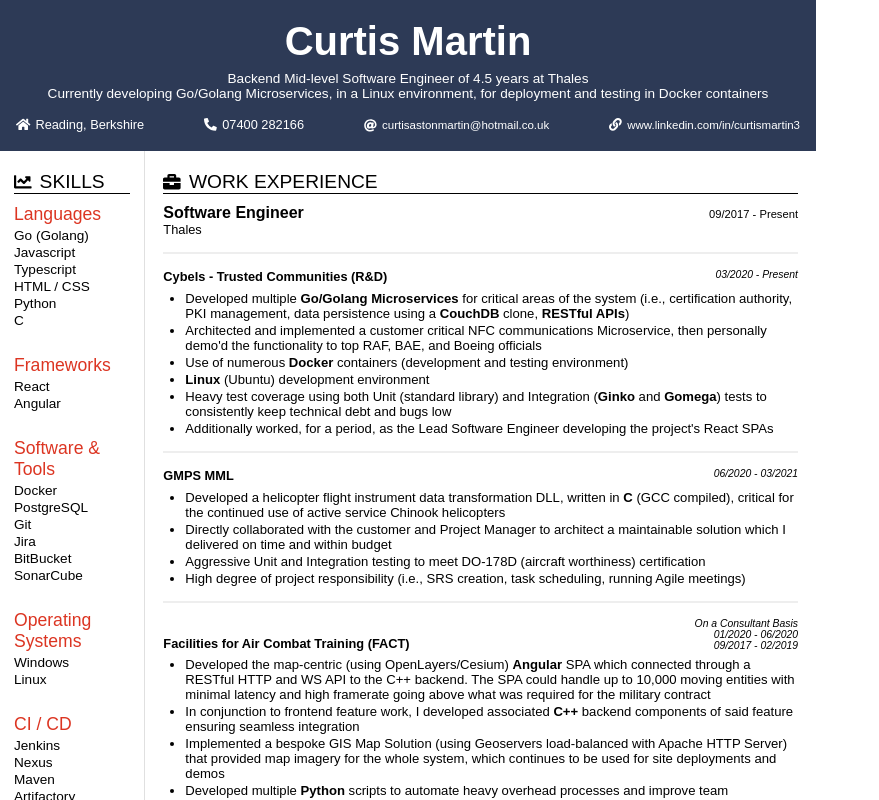
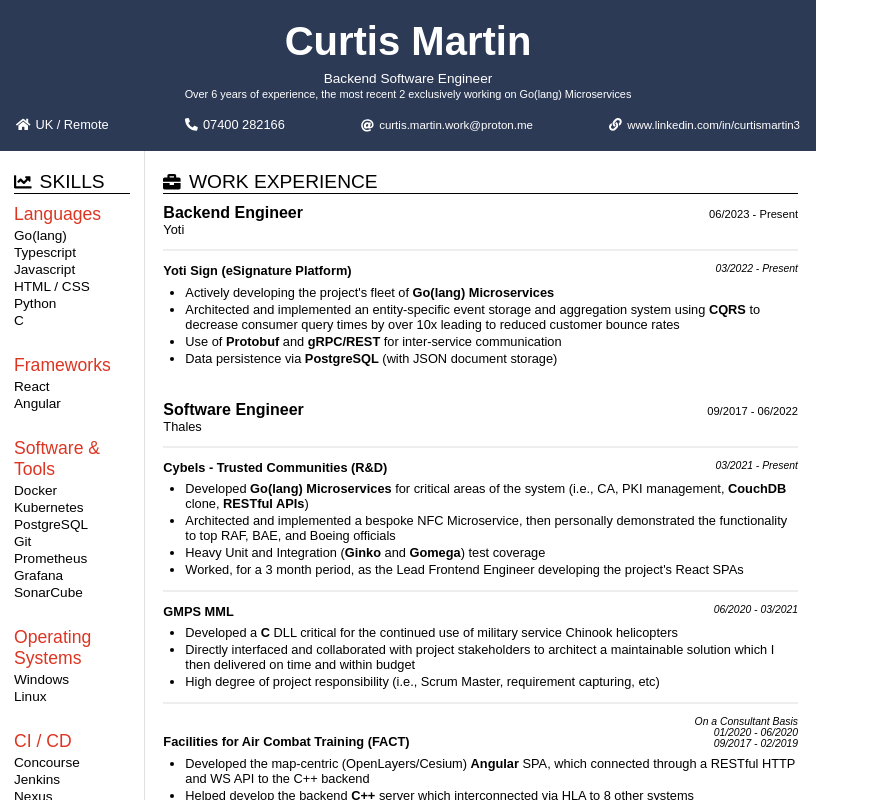
Before and after one commit to CurtisM132/resume, a React (Create React App) app in the folder Template 2/: page / in a window 1280 px wide. Shown: the top 800 px of the page, without its empty margins (0-879 px from the left). Built offline with nearby package versions, Linux system fonts and the light colour scheme.

Commit message:
Updated (SwE Focus)

```diff
--- a/Template 2/src/features/contact/Contact.jsx
+++ b/Template 2/src/features/contact/Contact.jsx
@@ -18,7 +18,7 @@
     <div className="contact-container">
       <div className="row-container">
         <FontAwesomeIcon icon="home" className="contact-icon" />
-        <div>Reading, Berkshire</div>
+        <div>UK / Remote</div>
       </div>
       <div className="row-container">
         <FontAwesomeIcon icon="phone-alt" className="contact-icon" />
@@ -26,7 +26,7 @@
       </div>
       <div className="row-container">
         <FontAwesomeIcon icon="at" className="contact-icon" style={{ marginTop: '2px' }} />
-        <div style={{fontSize: "0.72rem"}}>curtisastonmartin@hotmail.co.uk</div>
+        <div style={{fontSize: "0.72rem"}}>curtis.martin.work@proton.me</div>
       </div>
       <div className="row-container">
         <FontAwesomeIcon icon="link" className="contact-icon" />
--- a/Template 2/src/features/education-history/EducationHistory.jsx
+++ b/Template 2/src/features/education-history/EducationHistory.jsx
@@ -21,7 +21,7 @@
         institutionDetails="University of Warwick"
       >
         <div className="education-details">
-          Currently attending part-time as an apprentice.
+          First Class with Honours
         </div>
       </EducationEntry>
     </div>
--- a/Template 2/src/features/header/Header.css
+++ b/Template 2/src/features/header/Header.css
@@ -25,3 +25,8 @@
 
     font-size: 0.85em;
 }
+
+.header-subtag {
+    text-align: center;
+    font-size: 0.8em;
+}
--- a/Template 2/src/features/header/Header.jsx
+++ b/Template 2/src/features/header/Header.jsx
@@ -12,9 +12,12 @@
       </div>
 
       <div className="header-tag">
-        Backend Mid-level Software Engineer of 4.5 years at Thales
+        Backend Software Engineer
         <br />
-        Currently developing Go/Golang Microservices, in a Linux environment, for deployment and testing in Docker containers
+
+        <span className="header-subtag">
+          Over 6 years of experience, the most recent 2 exclusively working on Go(lang) Microservices
+        </span>
       </div>
 
       <Contact />
--- a/Template 2/src/features/skills/Skills.jsx
+++ b/Template 2/src/features/skills/Skills.jsx
@@ -8,9 +8,9 @@
 import ContentTitle from '../content-title/ContentTitle';
 
 const PROGRAMMING_LANGUAGES = [
-  'Go (Golang)',
+  'Go(lang)',
+  'Typescript',
   'Javascript',
-  'Typescript',
   'HTML / CSS',
   'Python',
   'C',
@@ -23,10 +23,11 @@
 
 const SOFTWARE_AND_TOOLS = [
   'Docker',
+  'Kubernetes',
   'PostgreSQL',
   'Git',
-  'Jira',
-  'BitBucket',
+  'Prometheus',
+  'Grafana',
   'SonarCube',
 ];
 
@@ -36,6 +37,7 @@
 ];
 
 const CI_CD = [
+  'Concourse',
   'Jenkins',
   'Nexus',
   'Maven',
@@ -44,10 +46,11 @@
 
 const OTHER = [
   'Agile / Scrum',
+  'Kanban',
   'REST',
-  'HTTP',
-  'WebSockets',
-  'Pub / Sub',
+  'gRPC',
+  'Protobuf',
+  'Pub / Sub (MQTT)',
 ];
 
 const Skills = () => {
--- a/Template 2/src/features/work-experience/WorkExperience.css
+++ b/Template 2/src/features/work-experience/WorkExperience.css
@@ -26,7 +26,7 @@
     /* Bullet point type */
     list-style-type: disc;
 
-    font-size: 0.82rem;
+    font-size: 0.80rem;
 }
 
 li {
--- a/Template 2/src/features/work-experience/WorkExperience.jsx
+++ b/Template 2/src/features/work-experience/WorkExperience.jsx
@@ -16,8 +16,44 @@
       <ContentTitle icon={<FontAwesomeIcon icon="briefcase" />} text="WORK EXPERIENCE" />
 
       <JobEntry
+        jobTitle="Backend Engineer"
+        date="06/2023 - Present"
+        employerDetails="Yoti"
+      >
+        <hr className="line-break" />
+
+        <div className="project-details"  style={{ marginBottom: '35px' }}>
+          <div style={{ display: 'flex', flexDirection: 'row', justifyContent: 'space-between' }}>
+            <div>
+              <b>Yoti Sign (eSignature Platform)</b>
+            </div>
+            <div className="project-date">
+              03/2022 - Present
+            </div>
+          </div>
+
+          <ul>
+            <li>
+              Actively developing the project&apos;s fleet of <b>Go(lang) Microservices</b>
+            </li>
+            <li>
+              Architected and implemented an entity-specific event storage and aggregation system using <b>CQRS</b> to decrease
+              consumer query times by over 10x leading to reduced customer bounce rates
+            </li>
+            <li>
+              Use of <b>Protobuf</b> and <b>gRPC/REST</b> for inter-service communication
+            </li>
+            <li>
+              Data persistence via <b>PostgreSQL</b> (with JSON document storage)
+            </li>
+          </ul>
+        </div>
+
+      </JobEntry>
+
+      <JobEntry
         jobTitle="Software Engineer"
-        date="09/2017 - Present"
+        date="09/2017 - 06/2022"
         employerDetails="Thales"
       >
         <hr className="line-break" />
@@ -28,30 +64,22 @@
               <b>Cybels - Trusted Communities (R&#38;D)</b>
             </div>
             <div className="project-date">
-              03/2020 - Present
+              03/2021 - Present
             </div>
           </div>
 
           <ul>
             <li>
-              Developed multiple <b>Go/Golang Microservices</b> for critical areas of the system (i.e., certification authority, PKI management,
-              data persistence using a <b>CouchDB</b> clone, <b>RESTful APIs</b>)
+              Developed <b>Go(lang) Microservices</b> for critical areas of the system (i.e., CA, PKI management, <b>CouchDB</b> clone, <b>RESTful APIs</b>)
             </li>
             <li>
-              Architected and implemented a customer critical NFC communications Microservice, then personally demo&apos;d
-              the functionality to top RAF, BAE, and Boeing officials
+              Architected and implemented a bespoke NFC Microservice, then personally demonstrated the functionality to top RAF, BAE, and Boeing officials
             </li>
             <li>
-              Use of numerous <b>Docker</b> containers (development and testing environment)
+              Heavy Unit and Integration (<b>Ginko</b> and <b>Gomega</b>) test coverage
             </li>
             <li>
-              <b>Linux</b> (Ubuntu) development environment
-            </li>
-            <li>
-              Heavy test coverage using both Unit (standard library) and Integration (<b>Ginko</b> and <b>Gomega</b>) tests to consistently keep technical debt and bugs low
-            </li>
-            <li>
-              Additionally worked, for a period, as the Lead Software Engineer developing the project&apos;s React SPAs
+              Worked, for a 3 month period, as the Lead Frontend Engineer developing the project&apos;s React SPAs
             </li>
           </ul>
         </div>
@@ -70,18 +98,14 @@
 
           <ul>
             <li>
-              Developed a helicopter flight instrument data transformation DLL, written in <b>C</b> (GCC compiled), critical for the
-              continued use of active service Chinook helicopters
+              Developed a <b>C</b> DLL critical for the continued use of military service Chinook helicopters
             </li>
             <li>
-              Directly collaborated with the customer and Project Manager to architect a maintainable solution
-              which I delivered on time and within budget
+              Directly interfaced and collaborated with project stakeholders to architect a maintainable solution
+              which I then delivered on time and within budget
             </li>
             <li>
-              Aggressive Unit and Integration testing to meet DO-178D (aircraft worthiness) certification
-            </li>
-            <li>
-              High degree of project responsibility (i.e., SRS creation, task scheduling, running Agile meetings)
+              High degree of project responsibility (i.e., Scrum Master, requirement capturing, etc)
             </li>
           </ul>
         </div>
@@ -104,18 +128,13 @@
 
           <ul>
             <li>
-              Developed the map-centric (using OpenLayers/Cesium) <b>Angular</b> SPA which connected through a RESTful HTTP and WS API to the C++ backend.
-              The SPA could handle up to 10,000 moving entities with minimal latency and high framerate going above what was required for the military contract
+              Developed the map-centric (OpenLayers/Cesium) <b>Angular</b> SPA, which connected through a RESTful HTTP and WS API to the C++ backend
             </li>
             <li>
-              In conjunction to frontend feature work, I developed associated <b>C++</b> backend components of said feature ensuring seamless integration
+              Helped develop the backend <b>C++</b> server which interconnected via HLA to 8 other systems
             </li>
             <li>
-              Implemented a bespoke GIS Map Solution (using Geoservers load-balanced with Apache HTTP Server) that provided map imagery for the whole system,
-              which continues to be used for site deployments and demos
-            </li>
-            <li>
-              Developed multiple <b>Python</b> scripts to automate heavy overhead processes and improve team productivity
+              Implemented a bespoke GIS Map Solution (Geoservers load-balanced with Apache HTTP Server)
             </li>
           </ul>
         </div>
--- a/Template 2/src/features/work-experience/job-entry/JobEntry.css
+++ b/Template 2/src/features/work-experience/job-entry/JobEntry.css
@@ -1,7 +1,6 @@
 .container {
     display: flex;
     flex-direction: row;
-    margin-bottom: 15px;
     justify-content: space-between
 }
 
@@ -27,5 +26,5 @@
 }
 
 hr {
-    margin: 15px 0;
+    margin: 12px 0;
 }
```
